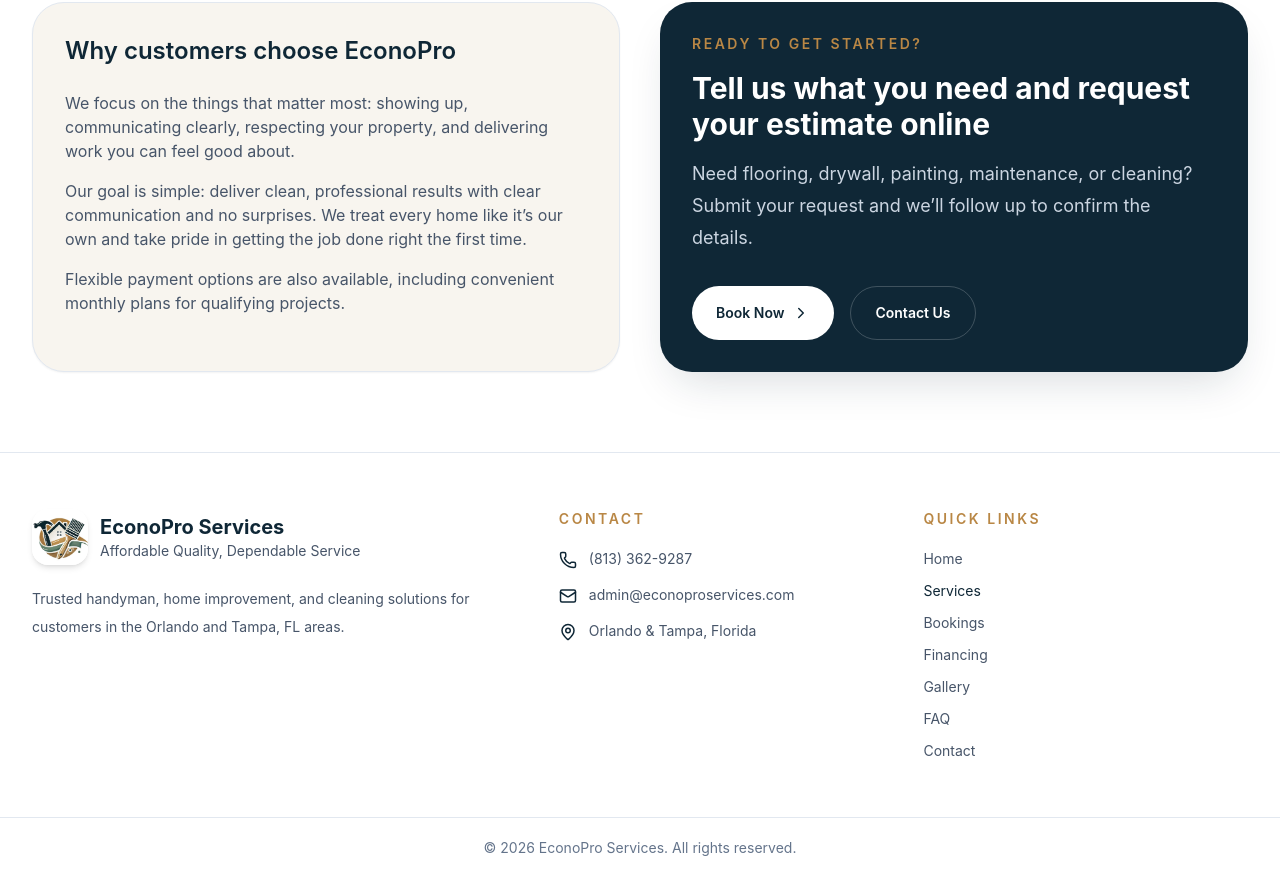
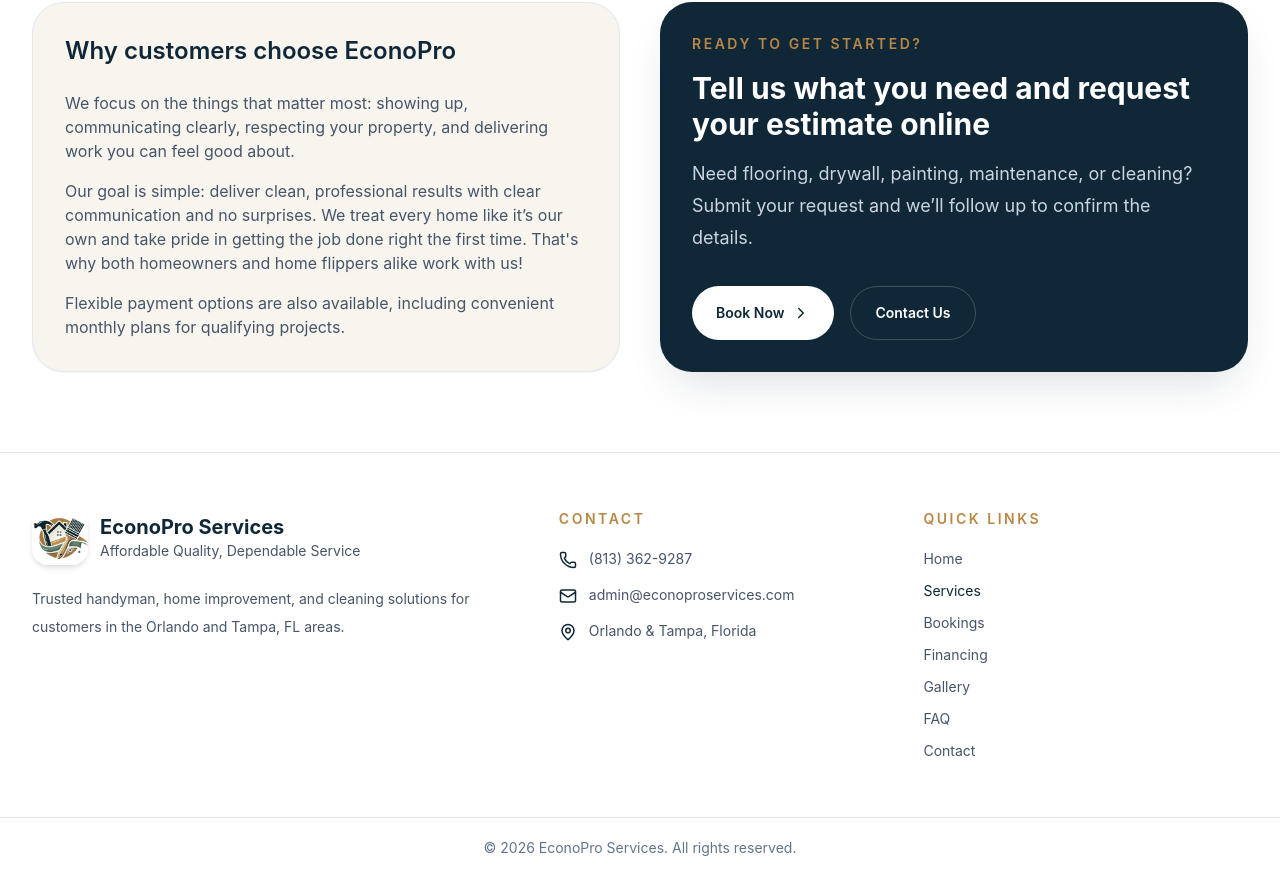
Before and after one commit to metellusa/econopro-services-web, a React (Vite) app: page /services in a window 1280 px wide. Shown: the part 1811-2689 px from the top of the page. Built offline with nearby package versions, Linux system fonts and the light colour scheme.

Commit message:
Makes minor update to Services page

```diff
--- a/src/pages/Services.jsx
+++ b/src/pages/Services.jsx
@@ -125,6 +125,7 @@ export default function Services() {
                 Our goal is simple: deliver clean, professional results with clear
                 communication and no surprises. We treat every home like it’s our
                 own and take pride in getting the job done right the first time.
+                That's why both homeowners and home flippers alike work with us!
               </p>
               <p>
                 Flexible payment options are also available, including convenient
```
